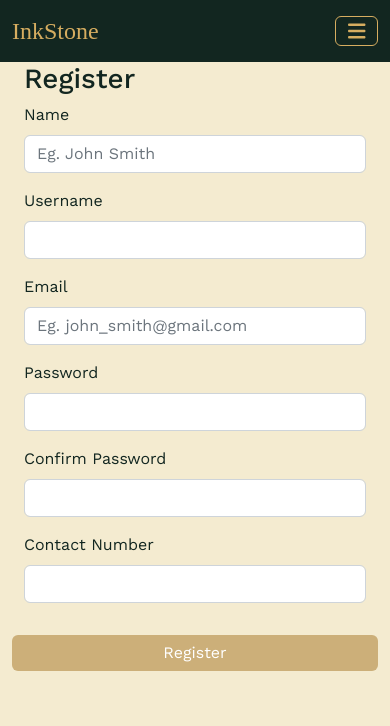
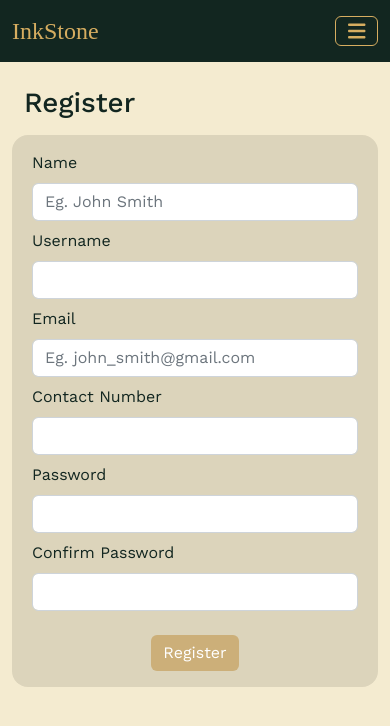
Before and after one commit to e0026557/tgc-18-project-3, a React (Create React App) app: page /register in a window 390 px wide. Shown: the top 726 px of the page. Built offline with nearby package versions, Linux system fonts and the light colour scheme; a web font is replaced by a local one.

Commit message:
Added styling for registration form

```diff
--- a/src/assets/css/style.css
+++ b/src/assets/css/style.css
@@ -211,6 +211,12 @@ body {
   aspect-ratio: 1 / 1;
 }
 
+/* --- Login / Register --- */
+.form-register {
+  background-color: #dcd4bb;
+  border-radius: 16px;
+}
+
 /* *** MEDIUM SCREEN SETTINGS (768PX AND ABOVE) *** */
 @media screen and (min-width: 768px) {
 
@@ -260,10 +266,16 @@ body {
     font-weight: 500;
     padding: 8px 16px;
   }
+
+  /* --- Login / Register --- */
+  .container-register {
+    width: 700px;
+  }
 }
 
 /* *** LARGE SCREEN SETTINGS (992PX AND ABOVE) *** */
 @media screen and (min-width: 992px) {
+
   /* --- Products Section --- */
   .section-products {
     position: relative;
--- a/src/pages/Register.js
+++ b/src/pages/Register.js
@@ -101,13 +101,13 @@ export default function Register(props) {
 	return (
 		<React.Fragment>
 			<section className='container-fluid section-register adjust-margin-top'>
-				<div className='container'>
+				<div className='container container-register py-4 py-lg-5'>
 					<h1>Register</h1>
 
 					{/* Register Form */}
-					<div className='row'>
+					<div className='form-register row mt-3 mt-md-4 px-2 py-3 px-md-3 py-md-4 px-lg-4'>
 						{/* Name */}
-						<Form.Group className='mb-3'>
+						<Form.Group className='col-12 col-md-6 mb-2 mb-md-3'>
 							<Form.Label>Name</Form.Label>
 							<Form.Control
 								type='text'
@@ -126,7 +126,7 @@ export default function Register(props) {
 							)}
 						</Form.Group>
 						{/* Username */}
-						<Form.Group className='mb-3'>
+						<Form.Group className='col-12 col-md-6 mb-2 mb-md-3'>
 							<Form.Label>Username</Form.Label>
 							<Form.Control
 								type='text'
@@ -151,7 +151,7 @@ export default function Register(props) {
 							)}
 						</Form.Group>
 						{/* Email */}
-						<Form.Group className='mb-3'>
+						<Form.Group className='col-12 col-md-6 mb-2 mb-md-3'>
 							<Form.Label>Email</Form.Label>
 							<Form.Control
 								type='email'
@@ -168,8 +168,25 @@ export default function Register(props) {
 								''
 							)}
 						</Form.Group>
+						{/* Contact Number */}
+						<Form.Group className='col-12 col-md-6 mb-2 mb-md-3'>
+							<Form.Label>Contact Number</Form.Label>
+							<Form.Control
+								type='text'
+								name='contact_number'
+								value={formFields.contact_number}
+								onChange={updateFormFields}
+							/>
+							{errors.includes('contact_number') ? (
+								<Form.Text className='error'>
+									Invalid contact number
+								</Form.Text>
+							) : (
+								''
+							)}
+						</Form.Group>
 						{/* Password */}
-						<Form.Group className='mb-3'>
+						<Form.Group className='mb-2 mb-md-3'>
 							<Form.Label>Password</Form.Label>
 							<Form.Control
 								type='password'
@@ -187,7 +204,7 @@ export default function Register(props) {
 							)}
 						</Form.Group>
 						{/* Confirm Password */}
-						<Form.Group className='mb-3'>
+						<Form.Group className='mb-2 mb-md-3'>
 							<Form.Label>Confirm Password</Form.Label>
 							<Form.Control
 								type='password'
@@ -203,30 +220,13 @@ export default function Register(props) {
 								''
 							)}
 						</Form.Group>
-						{/* Contact Number */}
-						<Form.Group className='mb-3'>
-							<Form.Label>Contact Number</Form.Label>
-							<Form.Control
-								type='text'
-								name='contact_number'
-								value={formFields.contact_number}
-								onChange={updateFormFields}
-							/>
-							{errors.includes('contact_number') ? (
-								<Form.Text className='error'>
-									Invalid contact number
-								</Form.Text>
-							) : (
-								''
-							)}
-						</Form.Group>
-						<Button
-							variant='primary'
-							className='mt-3'
-							onClick={registerUser}
-						>
-							Register
-						</Button>
+
+						<div className='d-flex justify-content-center mt-3 mt-md-4'>
+							{/* Register Button */}
+							<Button variant='primary' onClick={registerUser}>
+								Register
+							</Button>
+						</div>
 					</div>
 				</div>
 			</section>
```
